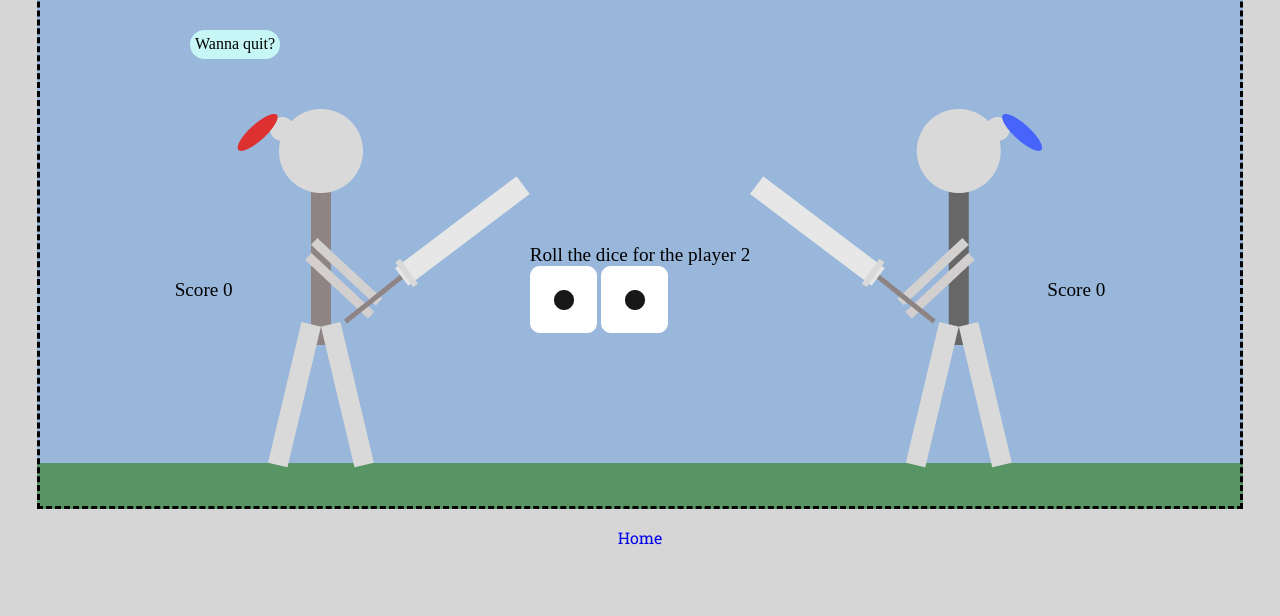
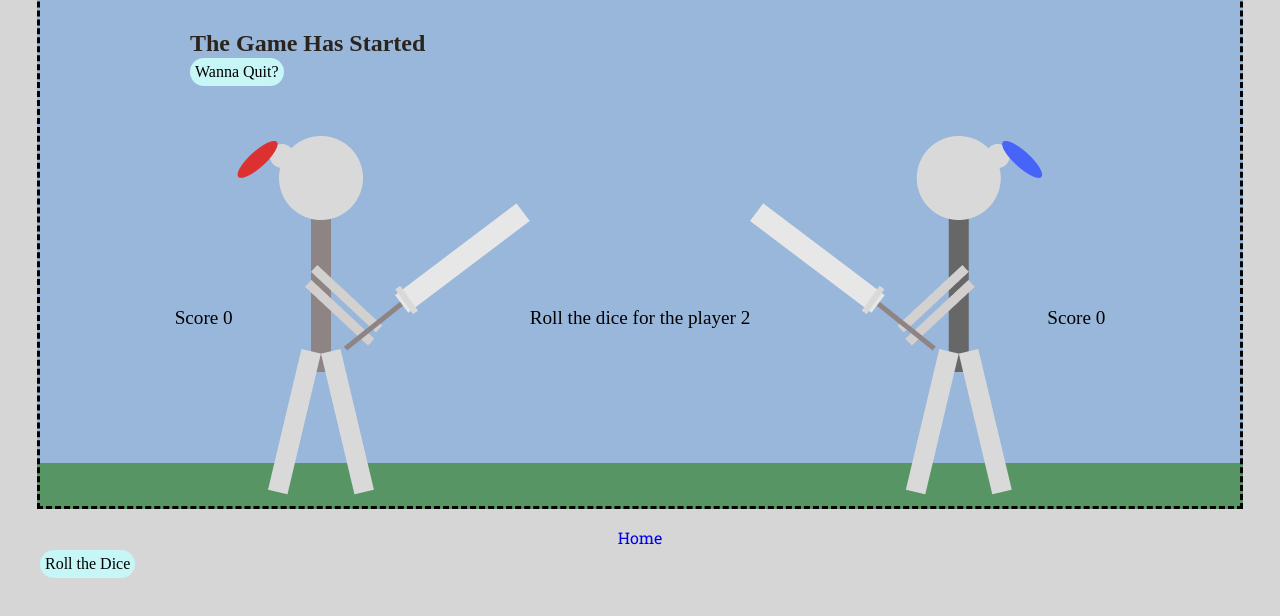
Before and after one commit to alanlem111/srDes157a, a plain HTML site: page studio3/index.html in a window 1280 px wide. Both pictures are taken after a click on the button "Randomly Pick the First Player, and Start the Game". Shown: the part 134-750 px from the top of the page. Drawn offline with nearby package versions, Linux system fonts and the light colour scheme; a web font is replaced by a local one.

Commit message:
fix things

```diff
--- a/studio3/script.js
+++ b/studio3/script.js
@@ -33,26 +33,23 @@
 
 
 
-    // function for the game start
-    startGame.addEventListener("click", function () {
+    startGame.addEventListener(`click`, function(){
         gameData.index = Math.round(Math.random());
-        gameControl.innerHTML = "";
-        gameControl.innerHTML += '<button id="quit">Wanna quit?</button>';
+        //console.log(gameData.index);
 
-        document.getElementById("quit").addEventListener("click", function () {
+        gameControl.innerHTML = `<h2>The Game Has Started</h2>`;
+        gameControl.innerHTML += `<button id="quit">Wanna Quit?</button>`;
+
+        document.getElementById(`quit`).addEventListener(`click`, function(){
             location.reload();
         });
-
-        throwDice();
-    });
+        setUpTurn();
 
 
 
         // function for when the turn switches
         function setUpTurn() {
-        game.innerHTML = `<p>Roll the dice for the ${
-            gameData.players[gameData.index]
-        }</p>`;
+            game.innerHTML = `<p>Roll the dice for the ${gameData.players[gameData.index]}</p>`;
             actionArea.innerHTML = '<button id="roll">Roll the Dice</button>';
             document.getElementById("roll").addEventListener("click", function () {
                 throwDice();
@@ -65,13 +62,31 @@
             actionArea.innerHTML = "";
 
             // roll the dice
+            actionArea.innerHTML = ``;
             gameData.roll1 = Math.floor(Math.random() * 6) + 1;
             gameData.roll2 = Math.floor(Math.random() * 6) + 1;
 
-        game.innerHTML = `<p>Roll the dice for the ${gameData.players[gameData.index]}</p>`;
-        game.innerHTML += `<img src = "${gameData.dice[gameData.roll1-1]}"> <img src = "${gameData.dice[gameData.roll2-2]}">`;
+            game.innerHTML = `<p>Roll the Dice for ${gameData.players[gameData.index]}</p>`;
+            game.innerHTML += `<img src="${gameData.dice[gameData.roll1-1]}"><img src="${gameData.dice[gameData.roll2-1]}">`;
             gameData.rollSum = gameData.roll1 + gameData.roll2;
+
+
+
+
+            //game function
+
         }
+
+
+
+
+
+
+
+
+
+//end start game
+});
 
 
 
--- a/studio3/style.css
+++ b/studio3/style.css
@@ -11,6 +11,10 @@ html, body{
 *{
     margin:0;
     padding:0;
+}
+
+h2{
+    color: rgb(42, 36, 28);
 }
 
 img{
```
Also changed, not shown: studio3/index.html (+1 -0 lines). Lines whose indentation alone changed are shown as unchanged.
